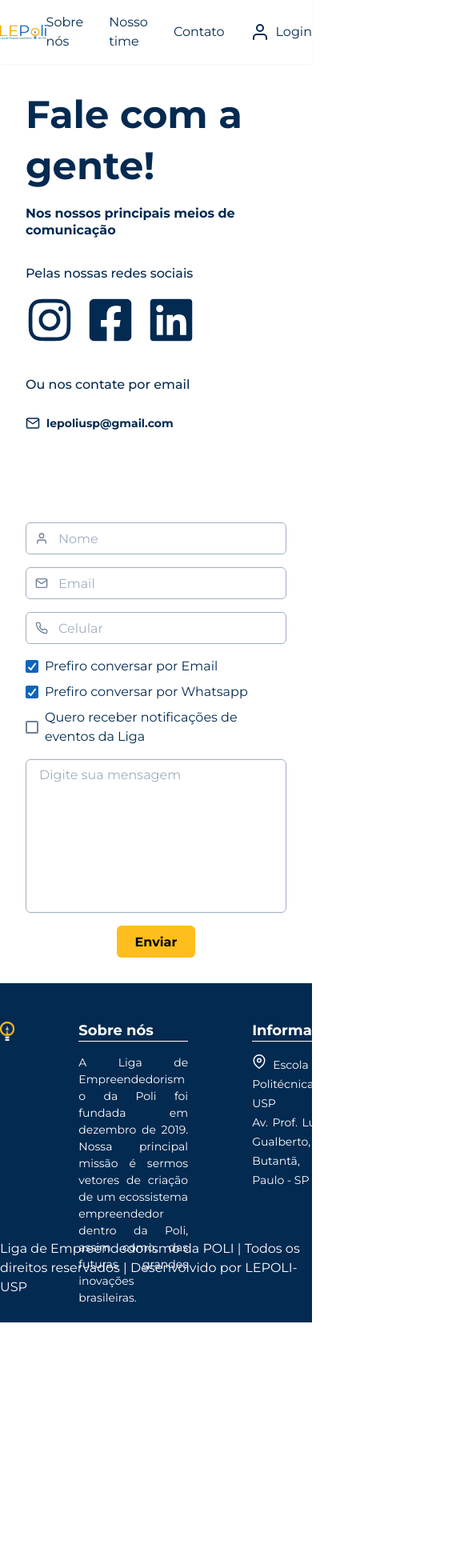
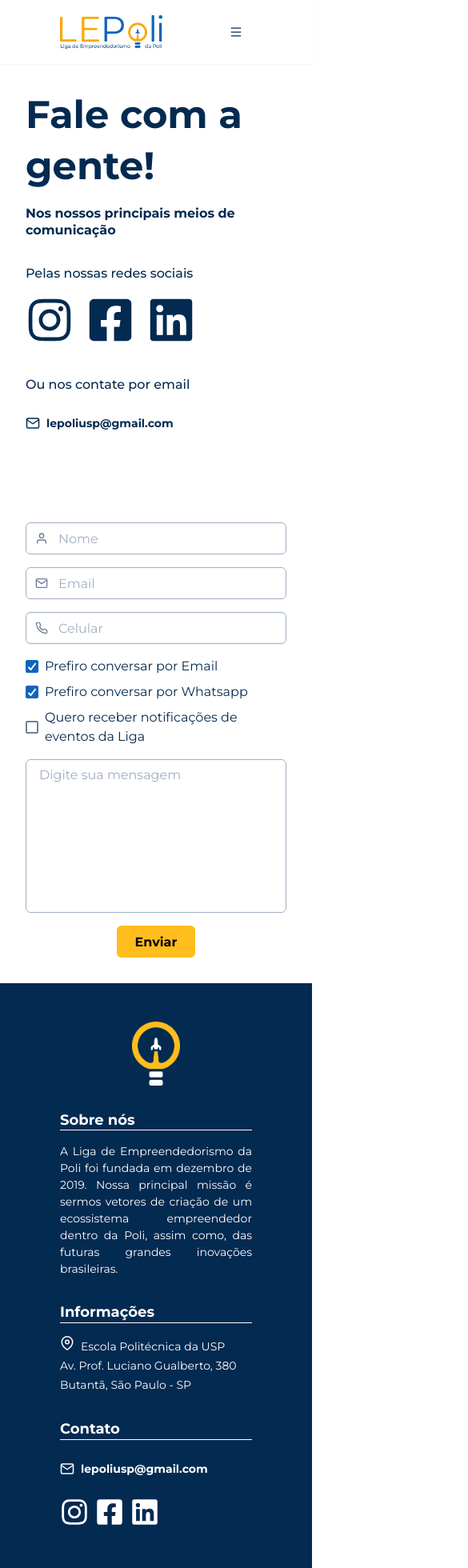
Before and after one commit to fe-jcorreia/lep, a Next.js app: page /contato in a window 390 px wide. Shown: the top 1960 px of the page at 80% size, 585 px wide, since content can reach past the window. Before the commit the page ends 1653 px from the top, so only its background shows below. Built offline with nearby package versions, Linux system fonts and the light colour scheme.

Commit message:
responsive pt1

```diff
--- a/src/components/Footer.tsx
+++ b/src/components/Footer.tsx
@@ -7,12 +7,17 @@ import {
   Icon,
   Image,
   Link,
+  SimpleGrid,
   Text,
+  useBreakpointValue,
+  VStack,
 } from "@chakra-ui/react";
 import { FiMapPin, FiMail } from "react-icons/fi";
 import { FaInstagram, FaFacebookSquare, FaLinkedin } from "react-icons/fa";
 
 export function Footer() {
+  const isWideVersion = useBreakpointValue({ base: false, lg: true });
+
   return (
     <Flex
       bg="blue.900"
@@ -21,11 +26,12 @@ export function Footer() {
       align="center"
       justify="center"
     >
+      {isWideVersion ? (
+        <>
           <Flex
             maxW="1080px"
             mx="auto"
             py="3rem"
-        h="20rem"
             w="100%"
             align="center"
             justify="space-between"
@@ -45,10 +51,10 @@ export function Footer() {
                     Sobre nós
                   </Heading>
                   <Text fontSize="sm">
-                A Liga de Empreendedorismo da Poli foi fundada em dezembro de
-                2019. Nossa principal missão é sermos vetores de criação de um
-                ecossistema empreendedor dentro da Poli, assim como, das futuras
-                grandes inovações brasileiras.
+                    A Liga de Empreendedorismo da Poli foi fundada em dezembro
+                    de 2019. Nossa principal missão é sermos vetores de criação
+                    de um ecossistema empreendedor dentro da Poli, assim como,
+                    das futuras grandes inovações brasileiras.
                   </Text>
                 </Box>
                 <Box w="25%" textAlign="justify" h="100%">
@@ -108,6 +114,99 @@ export function Footer() {
             Liga de Empreendedorismo da POLI | Todos os direitos reservados |
             Desenvolvido por LEPOLI-USP
           </Text>
+        </>
+      ) : (
+        <>
+          <Flex
+            maxW={["240px", "520px", "720px", "1080px"]}
+            mx="auto"
+            py="3rem"
+            w="100%"
+            align="center"
+            justify="space-between"
+          >
+            <Flex h="100%" color="white" flexDirection="column">
+              <SimpleGrid gap="2rem" columns={[1, 1, 1, 4]}>
+                <Box mx="auto" w={["25%", "10%"]} h="100%">
+                  <Image
+                    src="/img/icon-bluebg.png"
+                    w="100%"
+                    h="auto"
+                    alt="logo-icon"
+                  />
+                </Box>
+                <Box textAlign="justify">
+                  <Heading fontSize="lg" mb="1rem" borderBottom="1px">
+                    Sobre nós
+                  </Heading>
+                  <Text fontSize="sm">
+                    A Liga de Empreendedorismo da Poli foi fundada em dezembro
+                    de 2019. Nossa principal missão é sermos vetores de criação
+                    de um ecossistema empreendedor dentro da Poli, assim como,
+                    das futuras grandes inovações brasileiras.
+                  </Text>
+                </Box>
+                <Box textAlign="justify">
+                  <Heading fontSize="lg" mb="1rem" borderBottom="1px">
+                    Informações
+                  </Heading>
+                  <Text fontSize="sm" lineHeight="1.5rem">
+                    <Icon as={FiMapPin} fontSize="lg" mr="0.5rem" />
+                    Escola Politécnica da USP
+                    <br /> Av. Prof. Luciano Gualberto, 380 <br />
+                    Butantã, São Paulo - SP
+                  </Text>
+                </Box>
+                <Box textAlign="justify">
+                  <Heading fontSize="lg" mb="1rem" borderBottom="1px">
+                    Contato
+                  </Heading>
+                  <Button
+                    type="button"
+                    justifyContent="flex-start"
+                    variant="ghost"
+                    _hover={{ textDecoration: "none" }}
+                    w="fit-content"
+                    fontSize="sm"
+                    lineHeight="1.5rem"
+                    mb="1rem"
+                    px="0"
+                    onClick={() => {
+                      window.open("mailto:lepoliusp@gmail.com");
+                    }}
+                  >
+                    <Icon as={FiMail} fontSize="lg" mr="0.5rem" />
+                    lepoliusp@gmail.com
+                  </Button>
+                  <HStack spacing="0.5rem">
+                    <Link
+                      href="https://www.instagram.com/lepoliusp/?hl=pt-br"
+                      isExternal
+                    >
+                      <Icon as={FaInstagram} fontSize="4xl" />
+                    </Link>
+                    <Link href="https://www.facebook.com/lepoliusp" isExternal>
+                      <Icon as={FaFacebookSquare} fontSize="4xl" />
+                    </Link>
+                    <Link
+                      href="https://www.linkedin.com/company/lepoliusp"
+                      isExternal
+                    >
+                      <Icon as={FaLinkedin} fontSize="4xl" />
+                    </Link>
+                  </HStack>
+                </Box>
+              </SimpleGrid>
+            </Flex>
+          </Flex>
+          <Text mt="2rem" textAlign="center" color="white" mb="1rem">
+            Liga de Empreendedorismo da POLI
+            <br /> Todos os direitos reservados
+            <br />
+            Desenvolvido por LEPOLI-USP
+          </Text>
+        </>
+      )}
     </Flex>
   );
 }
--- a/src/components/Header.tsx
+++ b/src/components/Header.tsx
@@ -1,17 +1,40 @@
-import { Flex, HStack, Icon, Image, Link } from "@chakra-ui/react";
+import {
+  Flex,
+  HStack,
+  Icon,
+  IconButton,
+  Image,
+  Link,
+  Menu,
+  MenuButton,
+  MenuItem,
+  MenuList,
+  useBreakpointValue,
+} from "@chakra-ui/react";
 import { FiUser } from "react-icons/fi";
+import { AiOutlineMenu } from "react-icons/ai";
 
 export function Header() {
+  const isWideVersion = useBreakpointValue({ base: false, lg: true });
+
   return (
     <Flex bg="white" boxShadow="sm" pos="sticky" top="0" as="header" zIndex="3">
       <Flex
-        maxW="1080px"
+        maxW={[
+          '240px',
+          "340px",
+          "420px",
+          "720px",
+          "1080px",
+        ]}
         mx="auto"
         h="5rem"
         w="100%"
         align="center"
         justify="space-between"
       >
+        {isWideVersion ? (
+          <>
             <Link href="/" align="center" w="8rem">
               <Image src="/img/logo.png" h="auto" w="100%" alt="logo" />
             </Link>
@@ -24,7 +47,40 @@ export function Header() {
                 <Icon as={FiUser} mr="0.5rem" fontSize="1.5rem" />
                 Login
               </Link>
-        </HStack>
+            </HStack>{" "}
+          </>
+        ) : (
+          <>
+            <Link href="/" align="center" w="8rem">
+              <Image src="/img/logo.png" h="auto" w="100%" alt="logo" />
+            </Link>
+            <Menu>
+              <MenuButton
+                as={IconButton}
+                icon={<Icon as={AiOutlineMenu} />}
+                aria-label="Options"
+                variant="ghost"
+              />
+              <MenuList>
+                <MenuItem>
+                  <Link href="/sobre">Sobre nós</Link>
+                </MenuItem>
+                <MenuItem>
+                  <Link href="/time">Nosso time</Link>
+                </MenuItem>
+                <MenuItem>
+                  <Link href="/contato">Contato</Link>
+                </MenuItem>
+                <MenuItem>
+                  <Link href="/login" display="flex" mt="1rem" align="center">
+                    <Icon as={FiUser} mr="0.5rem" fontSize="1.5rem" />
+                    Login
+                  </Link>
+                </MenuItem>
+              </MenuList>
+            </Menu>{" "}
+          </>
+        )}
       </Flex>
     </Flex>
   );
--- a/src/pages/contato.tsx
+++ b/src/pages/contato.tsx
@@ -4,7 +4,6 @@ import {
   Heading,
   HStack,
   Icon,
-  Image,
   Link,
   SimpleGrid,
   Text,
```
Lines whose indentation alone changed are shown as unchanged.
